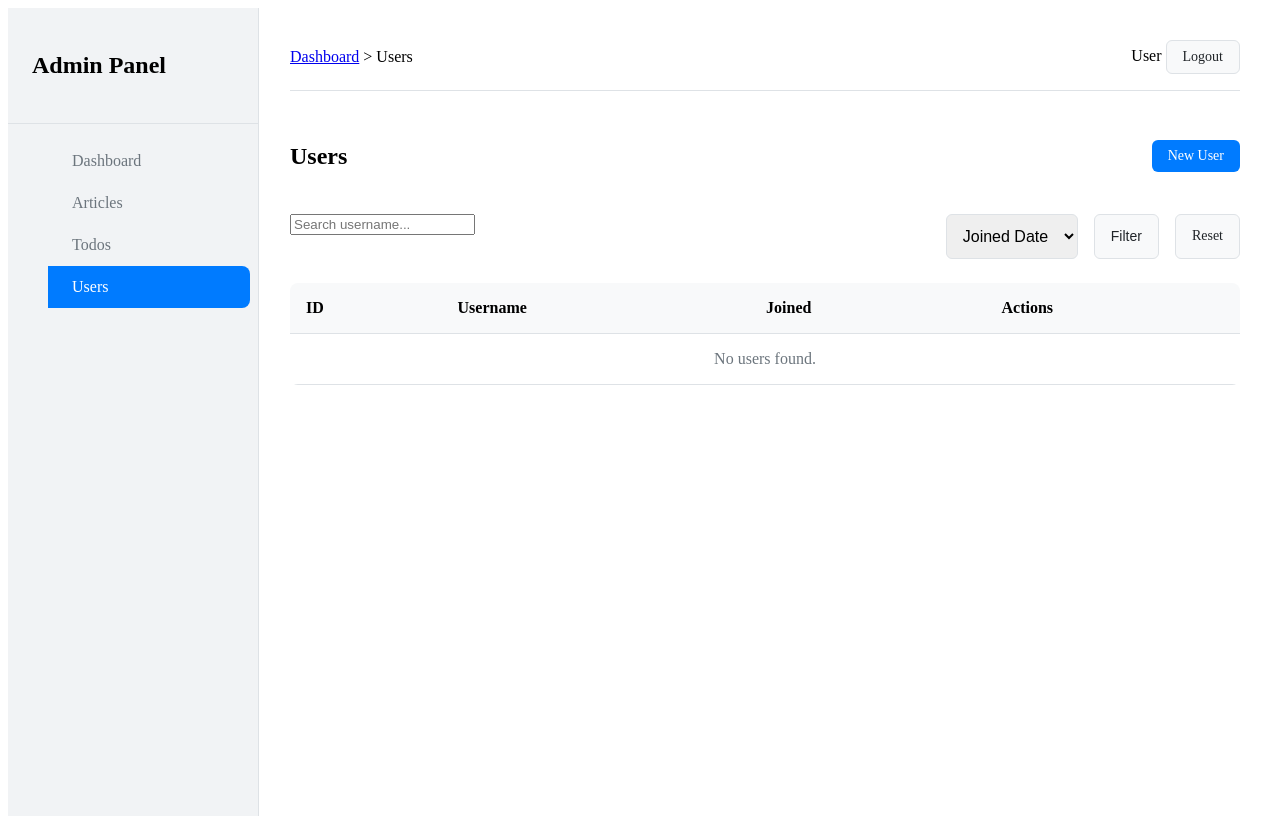
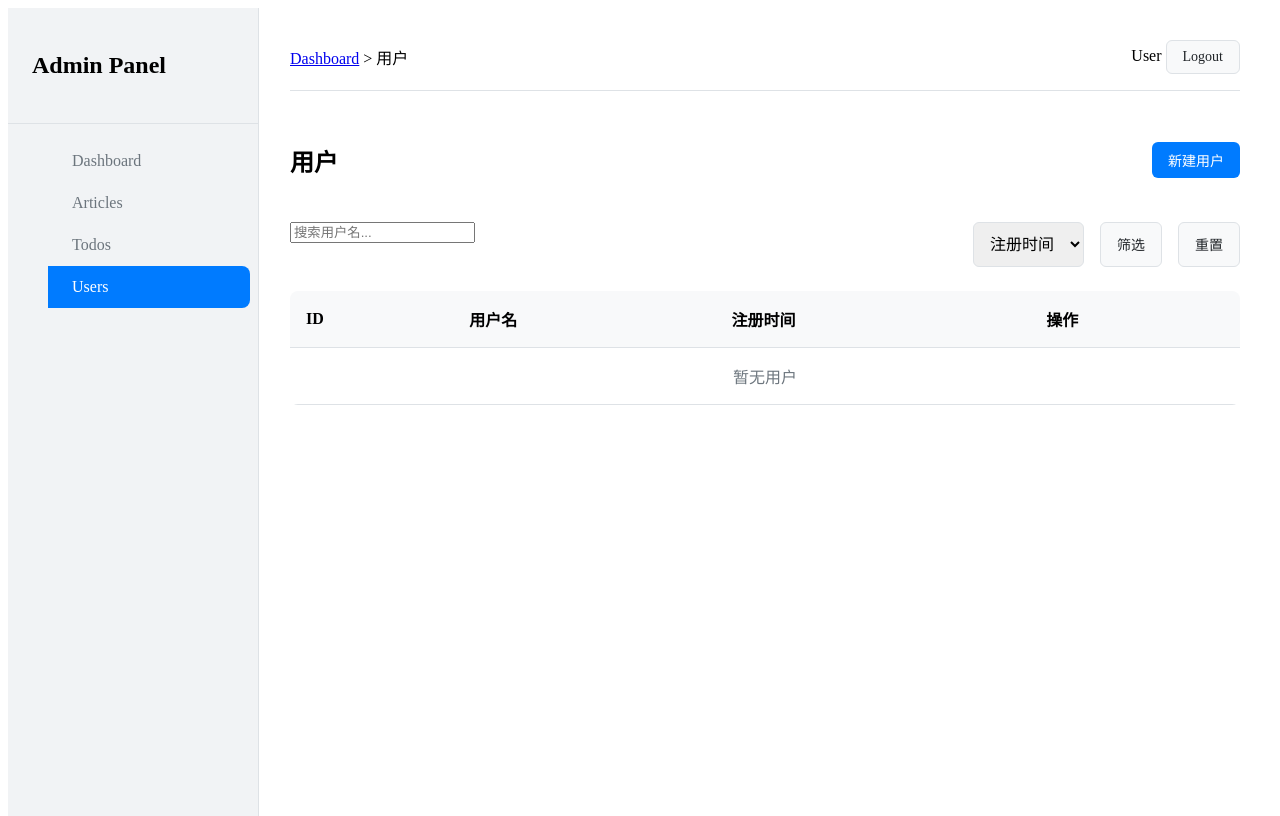
Before and after one commit to MarkeNoBoluo/Website, a Flask app: page /admin/users in a window 1280 px wide. Run offline with Flask 3, Linux system fonts and the light colour scheme; the visitor is signed in with stand-in values (Sample User, id 1); parts of the project's set-up code (start-up, migrations or seed data) failed here and were passed over.

Commit message:
feat: fix user template paths and translate user management to Chinese

```diff
--- a/app/admin/templates/admin/users/list.html
+++ b/app/admin/templates/admin/users/list.html
@@ -1,29 +1,29 @@
 {% extends "admin/base.html" %}
 
-{% block title %}Users - Admin{% endblock %}
+{% block title %}用户 - 管理后台{% endblock %}
 
 {% block breadcrumbs %}
     <span>&gt;</span>
-    <span>Users</span>
+    <span>用户</span>
 {% endblock %}
 
 {% block content %}
 <div style="display: flex; justify-content: space-between; align-items: center; margin-bottom: 1.5rem;">
-    <h2>Users</h2>
-    <a href="{{ url_for('admin.create_user') }}" class="btn btn-primary">New User</a>
+    <h2>用户</h2>
+    <a href="{{ url_for('admin.create_user') }}" class="btn btn-primary">新建用户</a>
 </div>
 
 <!-- Toolbar -->
 <form method="GET" class="toolbar">
     <div class="search-box">
-        <input type="text" name="search" placeholder="Search username..." value="{{ search }}">
+        <input type="text" name="search" placeholder="搜索用户名..." value="{{ search }}">
     </div>
     <select name="sort" class="form-control" style="width: auto;">
-        <option value="created_at" {% if sort_by == 'created_at' %}selected{% endif %}>Joined Date</option>
-        <option value="username" {% if sort_by == 'username' %}selected{% endif %}>Username</option>
+        <option value="created_at" {% if sort_by == 'created_at' %}selected{% endif %}>注册时间</option>
+        <option value="username" {% if sort_by == 'username' %}selected{% endif %}>用户名</option>
     </select>
-    <button type="submit" class="btn btn-secondary">Filter</button>
-    <a href="{{ url_for('admin.users') }}" class="btn btn-secondary">Reset</a>
+    <button type="submit" class="btn btn-secondary">筛选</button>
+    <a href="{{ url_for('admin.users') }}" class="btn btn-secondary">重置</a>
 </form>
 
 <!-- Users Table -->
@@ -31,9 +31,9 @@
     <thead>
         <tr>
             <th>ID</th>
-            <th>Username</th>
-            <th>Joined</th>
-            <th>Actions</th>
+            <th>用户名</th>
+            <th>注册时间</th>
+            <th>操作</th>
         </tr>
     </thead>
     <tbody>
@@ -43,19 +43,19 @@
             <td>{{ user.username }}</td>
             <td>{{ user.created_at.strftime('%Y-%m-%d') }}</td>
             <td class="actions">
-                <a href="{{ url_for('admin.edit_user', id=user.id) }}" class="btn btn-secondary">Edit</a>
-                <a href="{{ url_for('admin.change_password', id=user.id) }}" class="btn btn-secondary">Password</a>
+                <a href="{{ url_for('admin.edit_user', id=user.id) }}" class="btn btn-secondary">编辑</a>
+                <a href="{{ url_for('admin.change_password', id=user.id) }}" class="btn btn-secondary">密码</a>
                 {% if user.id != session.get('user_id') %}
-                <form method="POST" action="{{ url_for('admin.delete_user', id=user.id) }}" style="display: inline;" onsubmit="return confirm('Delete this user?');">
+                <form method="POST" action="{{ url_for('admin.delete_user', id=user.id) }}" style="display: inline;" onsubmit="return confirm('确认删除此用户？');">
                     <input type="hidden" name="csrf_token" value="{{ csrf_token }}">
-                    <button type="submit" class="btn btn-danger">Delete</button>
+                    <button type="submit" class="btn btn-danger">删除</button>
                 </form>
                 {% endif %}
             </td>
         </tr>
         {% else %}
         <tr>
-            <td colspan="4" style="text-align: center; color: var(--text-secondary);">No users found.</td>
+            <td colspan="4" style="text-align: center; color: var(--text-secondary);">暂无用户</td>
         </tr>
         {% endfor %}
     </tbody>
@@ -65,13 +65,13 @@
 {% if pagination.pages > 1 %}
 <div class="pagination">
     {% if pagination.has_prev %}
-    <a href="{{ url_for('admin.users', page=pagination.prev_num, search=search, sort=sort_by) }}">&laquo; Prev</a>
+    <a href="{{ url_for('admin.users', page=pagination.prev_num, search=search, sort=sort_by) }}">&laquo; 上一页</a>
     {% endif %}
     {% for p in range(1, pagination.pages + 1) %}
     <a href="{{ url_for('admin.users', page=p, search=search, sort=sort_by) }}" class="{% if p == pagination.page %}active{% endif %}">{{ p }}</a>
     {% endfor %}
     {% if pagination.has_next %}
-    <a href="{{ url_for('admin.users', page=pagination.next_num, search=search, sort=sort_by) }}">Next &raquo;</a>
+    <a href="{{ url_for('admin.users', page=pagination.next_num, search=search, sort=sort_by) }}">下一页 &raquo;</a>
     {% endif %}
 </div>
 {% endif %}
--- a/app/admin/user_admin.py
+++ b/app/admin/user_admin.py
@@ -32,7 +32,7 @@ def users():
     pagination = query.paginate(page=page, per_page=per_page, error_out=False)
 
     return render_template(
-        "users/list.html",
+        "admin/users/list.html",
         users=pagination.items,
         pagination=pagination,
         search=search,
@@ -50,25 +50,25 @@ def create_user():
         confirm_password = request.form.get("confirm_password", "")
 
         if not username or not password:
-            flash("Username and password are required", "error")
-            return render_template("users/create.html", form_data=request.form)
+            flash("用户名和密码不能为空", "error")
+            return render_template("admin/users/create.html", form_data=request.form)
 
         if password != confirm_password:
-            flash("Passwords do not match", "error")
-            return render_template("users/create.html", form_data=request.form)
+            flash("两次密码不一致", "error")
+            return render_template("admin/users/create.html", form_data=request.form)
 
         if User.query.filter_by(username=username).first():
-            flash("Username already exists", "error")
-            return render_template("users/create.html", form_data=request.form)
+            flash("用户名已存在", "error")
+            return render_template("admin/users/create.html", form_data=request.form)
 
         user = User(username=username, password_hash=hash_password(password))
         db.session.add(user)
         db.session.commit()
 
-        flash(f'User "{username}" created successfully', "success")
+        flash(f'用户「{username}」创建成功', "success")
         return redirect(url_for("admin.users"))
 
-    return render_template("users/create.html")
+    return render_template("admin/users/create.html")
 
 
 @bp.route("/users/<int:id>/edit", methods=["GET", "POST"])
@@ -81,22 +81,22 @@ def edit_user(id):
         username = request.form.get("username", "").strip()
 
         if not username:
-            flash("Username is required", "error")
-            return render_template("users/edit.html", user=user, form_data=request.form)
+            flash("用户名不能为空", "error")
+            return render_template("admin/users/edit.html", user=user, form_data=request.form)
 
         # Check if username is taken by another user
         existing = User.query.filter(User.username == username, User.id != id).first()
         if existing:
             flash("Username already exists", "error")
-            return render_template("users/edit.html", user=user, form_data=request.form)
+            return render_template("admin/users/edit.html", user=user, form_data=request.form)
 
         user.username = username
         db.session.commit()
 
-        flash(f'User "{username}" updated successfully', "success")
+        flash(f'用户「{username}」更新成功', "success")
         return redirect(url_for("admin.users"))
 
-    return render_template("users/edit.html", user=user)
+    return render_template("admin/users/edit.html", user=user)
 
 
 @bp.route("/users/<int:id>/password", methods=["GET", "POST"])
@@ -112,24 +112,24 @@ def change_password(id):
 
         # Verify current user or admin
         if not check_password(user.password_hash, current_password):
-            flash("Current password is incorrect", "error")
-            return render_template("users/password.html", user=user)
+            flash("当前密码不正确", "error")
+            return render_template("admin/users/password.html", user=user)
 
         if new_password != confirm_password:
-            flash("New passwords do not match", "error")
-            return render_template("users/password.html", user=user)
+            flash("两次新密码不一致", "error")
+            return render_template("admin/users/password.html", user=user)
 
         if len(new_password) < 6:
-            flash("Password must be at least 6 characters", "error")
-            return render_template("users/password.html", user=user)
+            flash("密码至少需要6个字符", "error")
+            return render_template("admin/users/password.html", user=user)
 
         user.password_hash = hash_password(new_password)
         db.session.commit()
 
-        flash("Password changed successfully", "success")
+        flash("密码修改成功", "success")
         return redirect(url_for("admin.users"))
 
-    return render_template("users/password.html", user=user)
+    return render_template("admin/users/password.html", user=user)
 
 
 @bp.route("/users/<int:id>/delete", methods=["POST"])
@@ -141,12 +141,12 @@ def delete_user(id):
 
     # Prevent self-deletion
     if user.id == session.get("user_id"):
-        flash("You cannot delete yourself", "error")
+        flash("不能删除自己的账户", "error")
         return redirect(url_for("admin.users"))
 
     username = user.username
     db.session.delete(user)
     db.session.commit()
 
-    flash(f'User "{username}" deleted successfully', "success")
+    flash(f'用户「{username}」已删除', "success")
     return redirect(url_for("admin.users"))
```
Also changed, not shown: app/admin/templates/admin/users/create.html (+9 -9 lines), app/admin/templates/admin/users/edit.html (+7 -7 lines), app/admin/templates/admin/users/password.html (+9 -9 lines).
